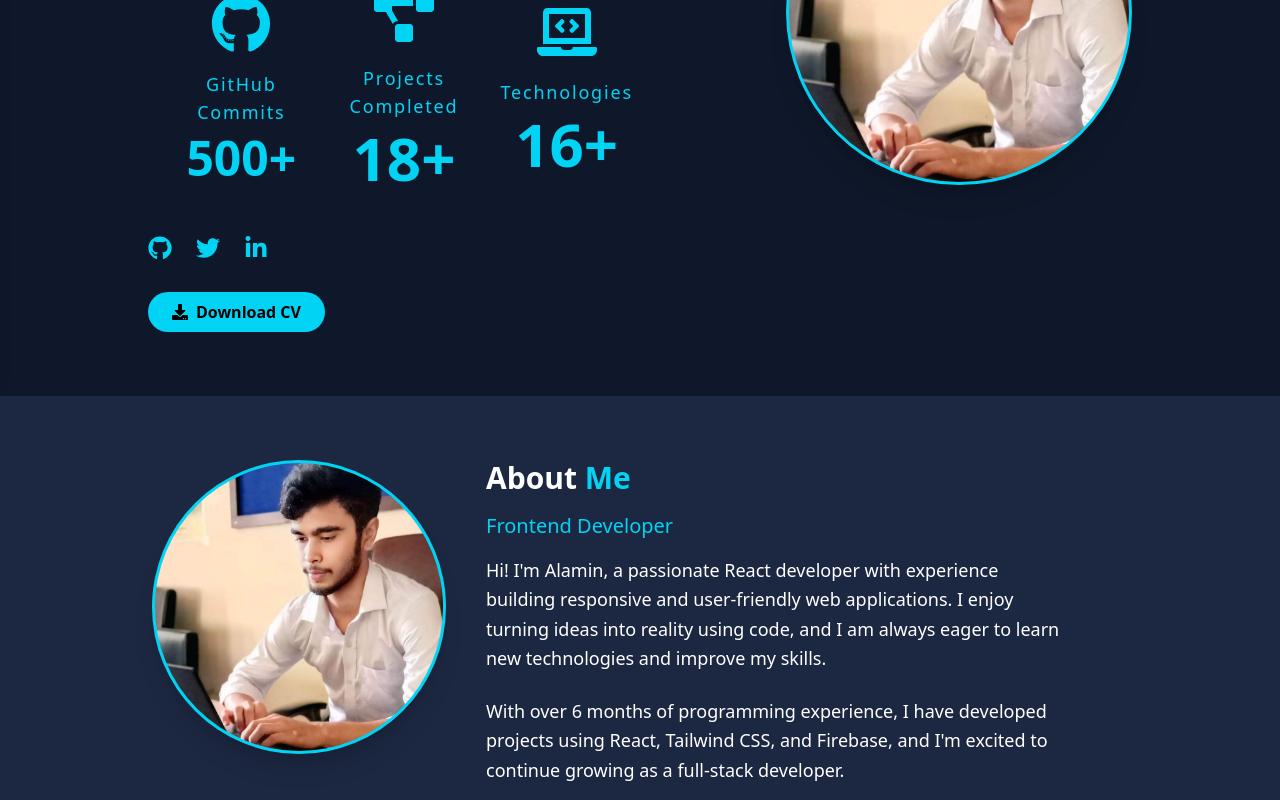
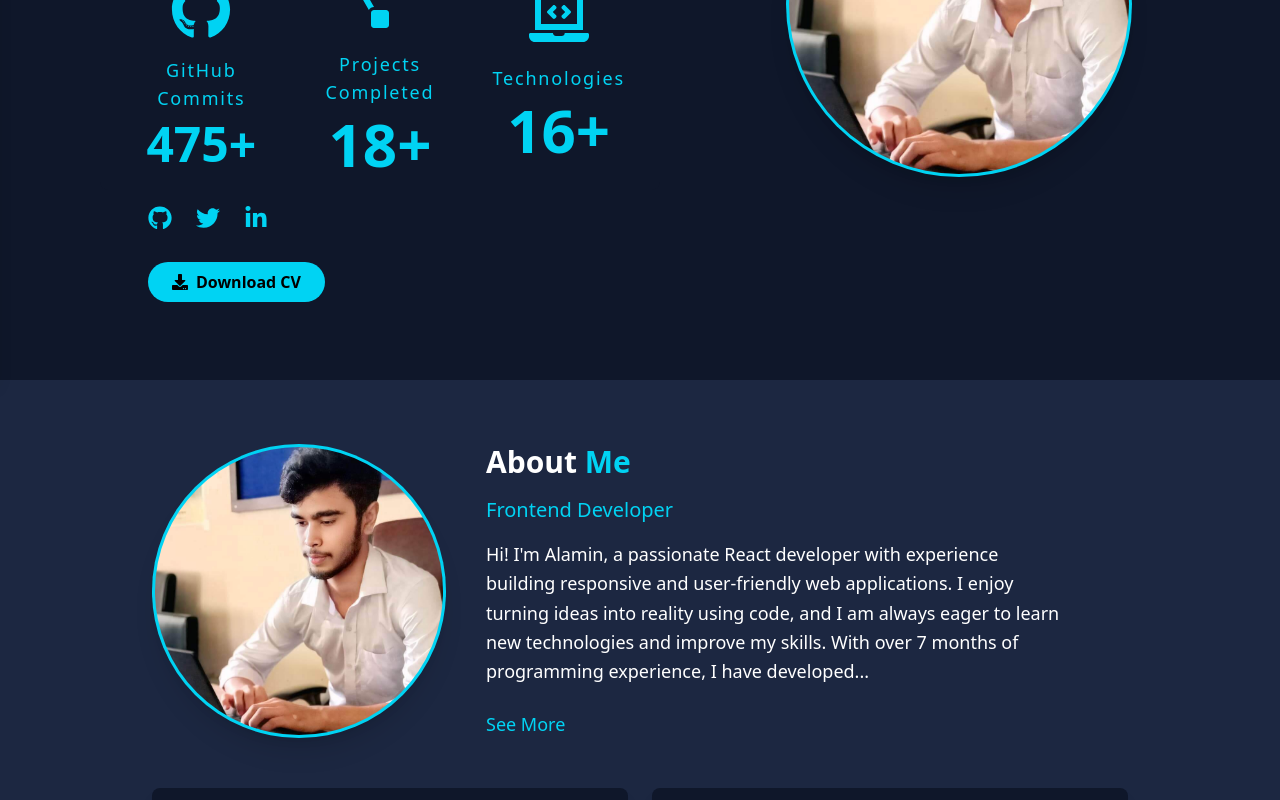
Before and after one commit to malamin59/my-portfolio-repo, a React (Vite) app: page / in a window 1280 px wide. Shown: the part 420-1220 px from the top of the page. Built offline with nearby package versions, Linux system fonts and the light colour scheme.

Commit message:
truncate about text to 50 words and add See More / See Less toggle

```diff
--- a/src/Pages/About/About.jsx
+++ b/src/Pages/About/About.jsx
@@ -1,6 +1,7 @@
 import { FaLaptopCode, FaCogs, FaFire, FaGlobe } from "react-icons/fa";
 import { motion } from "framer-motion";
 import myImage from "../../assets/alamin.jpg";
+import { useState } from "react";
 
 const cards = [
   {
@@ -45,6 +46,19 @@ const itemVariants = {
 };
 
 const About = () => {
+  const [showMore , setShowMore] = useState(false);
+   const aboutText = `Hi! I'm Alamin, a passionate React developer with experience
+  building responsive and user-friendly web applications. I enjoy
+  turning ideas into reality using code, and I am always eager to
+  learn new technologies and improve my skills. With over 7 months of
+  programming experience, I have developed projects using React,
+  Tailwind CSS, and Firebase, and I'm excited to continue growing as a
+  full-stack developer. My journey in programming started with curiosity
+  and has evolved into a passion for creating meaningful web applications
+  that solve real-world problems.`;
+ const words = aboutText.trim().split(" ");
+ const displayText = showMore ? aboutText  : words.slice(0, 50).join(" ")+ "..."
+
   return (
     <section
       id="about"
@@ -74,13 +88,16 @@ const About = () => {
           <h2 className="text-3xl font-bold mb-4 text-center md:text-left">
             About <span className="text-cyan-400">Me</span>
           </h2>
-          <span className="text-cyan-400 text-xl block mb-4">Frontend Developer</span>
-          <p>
-            Hi! I'm Alamin, a passionate React developer with experience building responsive and user-friendly web applications. I enjoy turning ideas into reality using code, and I am always eager to learn new technologies and improve my skills.
-          </p>
-          <p>
-            With over 6 months of programming experience, I have developed projects using React, Tailwind CSS, and Firebase, and I'm excited to continue growing as a full-stack developer.
-          </p>
+          <span className="text-cyan-400 text-xl block mb-4">
+            Frontend Developer
+          </span>
+          <p>{displayText}</p>
+          <button
+            onClick={() => setShowMore(!showMore)}
+            className="text-cyan-400 hover:underline"
+          >
+            {showMore ? "See Less" : "See More"}
+          </button>
         </div>
       </motion.div>
 
--- a/src/Pages/Home/Home.jsx
+++ b/src/Pages/Home/Home.jsx
@@ -27,7 +27,7 @@ const Home = () => {
       {/* Left Content */}
       <div className="text-center md:text-left max-w-xl space-y-4">
         <p className="text-xl lg:text-3xl italic   ">Hello, It's Me</p>
-        <h1 className="lg:text-7xl md:text-4xl text-4xl font-bold italic  ">
+        <h1 className="lg:text-6xl md:text-4xl text-4xl font-bold italic  ">
           AL AMIN
         </h1>
         <h2 className="text-2xl font-semibold">
--- a/src/Pages/Home/countUp/CountUp.jsx
+++ b/src/Pages/Home/countUp/CountUp.jsx
@@ -8,7 +8,7 @@ const CountUpPage = () => {
   const technologiesCount = 16;
 
   return (
-    <section className="bg-[#0f172a] lg:py-8 py-4 px-4 lg:mr-16 rounded-lg max-w-5xl mx-auto">
+    <section className="bg-[#0f172a] py-4 px-4 lg:-ml-12 lg:mr-16 rounded-lg max-w-5xl mx-auto">
       {/* Use grid on small devices */}
       <div className="grid   grid-cols-3 gap-2  justify-center items-center text-center">
 
@@ -19,7 +19,7 @@ const CountUpPage = () => {
             GitHub <br />Commits
           </p>
           <h1 className="lg:text-5xl text-4xl font-extrabold text-cyan-400">
-            <CountUp start={0} end={githubCommits} duration={3} separator="," />+
+            <CountUp start={0} end={githubCommits} duration={14} separator="," />+
           </h1>
         </div>
 
@@ -30,7 +30,7 @@ const CountUpPage = () => {
             Projects Completed
           </p>
           <h1 className="lg:text-6xl text-4xl font-extrabold text-cyan-400">
-            <CountUp start={0} end={projectsCount} duration={3} />+
+            <CountUp start={0} end={projectsCount} duration={6} />+
           </h1>
         </div>
 
@@ -41,7 +41,7 @@ const CountUpPage = () => {
             Technologies
           </p>
           <h1 className="lg:text-6xl font-extrabold text-4xl text-cyan-400">
-            <CountUp start={0} end={technologiesCount} duration={3} />+
+            <CountUp start={0} end={technologiesCount} duration={5} />+
           </h1>
         </div>
       </div>
```
